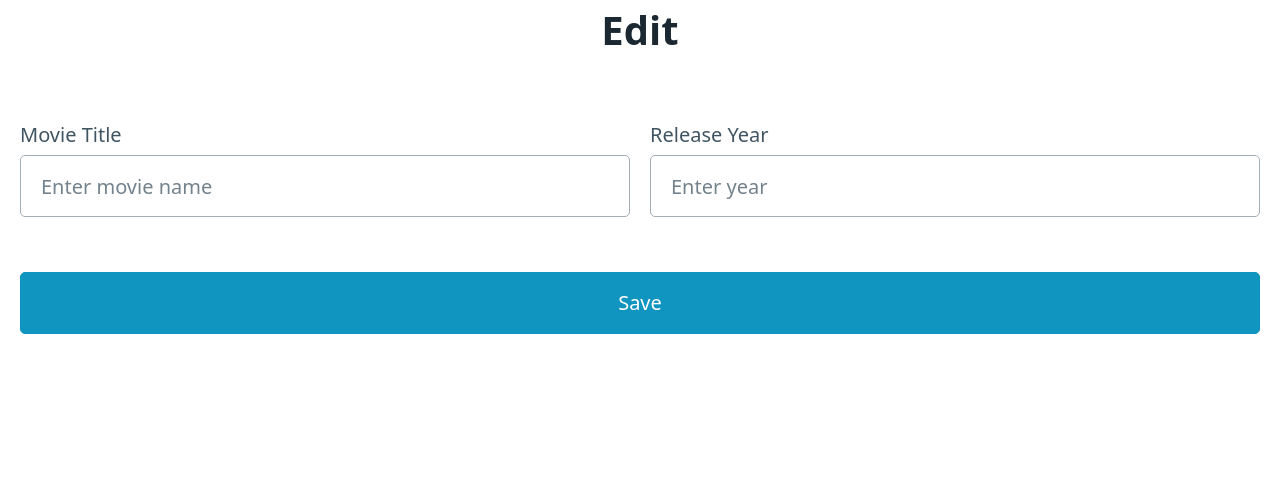
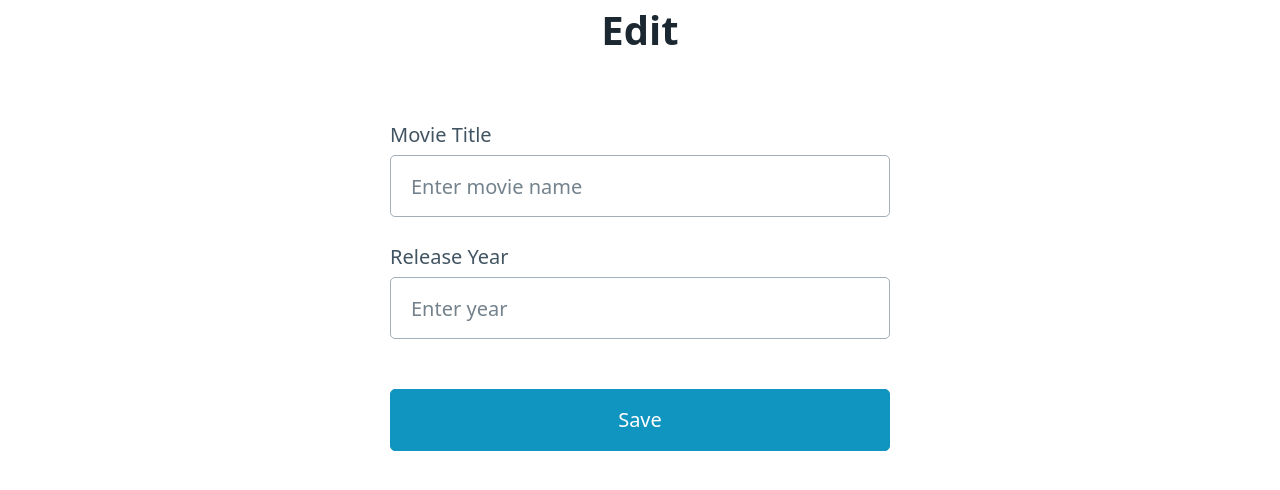
Before and after one commit to sineka-mediwave/movie-node-design, a React (Vite) app: page /edit in a window 1280 px wide. Shown: the top 490 px of the page. Built offline with nearby package versions, Linux system fonts and the light colour scheme.

Commit message:
movieCard component

```diff
--- a/src/App.css
+++ b/src/App.css
@@ -41,3 +41,8 @@ a {
   display: flex;
   justify-content: space-evenly;
 }
+
+.form-input {
+  margin: 0 auto;
+  width: 500px;
+}
--- a/src/components/Form.tsx
+++ b/src/components/Form.tsx
@@ -1,9 +1,11 @@
 import { useState } from "react";
+import { IMovie } from "../type";
+const Form = () => {
+  const [movie, setMovie] = useState<IMovie>();
 
-const Form = () => {
   return (
     <form>
-      <div className="grid">
+      <div className="form-input">
         <label>
           Movie Title
           <input
--- a/src/pages/AddmoviePage.tsx
+++ b/src/pages/AddmoviePage.tsx
@@ -1,12 +1,35 @@
 import Layout from "../components/Layout";
 import Form from "../components/Form";
+import { useNavigate } from "react-router-dom";
+import { addMovie } from "../services/api";
+import { useState } from "react";
+import { IMovie } from "../type";
 
 const AddmoviePage = () => {
+  const navigate = useNavigate();
+  const [movie, setMovie] = useState<IMovie>();
+
+  async function add() {
+    try {
+      const moviePayload = {
+        title: "Leo",
+        //year: 2023,
+      };
+      const res = await addMovie(moviePayload);
+      console.log(res);
+      navigate("/");
+    } catch (err) {
+      console.log(err);
+      navigate("/error");
+    }
+  }
   return (
     <Layout title="movieForm">
       <h1>Add Movie</h1>
       <Form />
-      <button type="submit">Add</button>
+      <button onClick={() => add()} className="form-input">
+        Add
+      </button>
     </Layout>
   );
 };
--- a/src/pages/EditPage.tsx
+++ b/src/pages/EditPage.tsx
@@ -6,7 +6,9 @@ const EditPage = () => {
     <Layout title="edit">
       <h1>Edit</h1>
       <Form />
-      <button type="submit">Save</button>
+      <button type="submit" className="form-input">
+        Save
+      </button>
     </Layout>
   );
 };
```
Also changed, not shown: src/components/MovieCard.tsx (added, +19 -0 lines).
